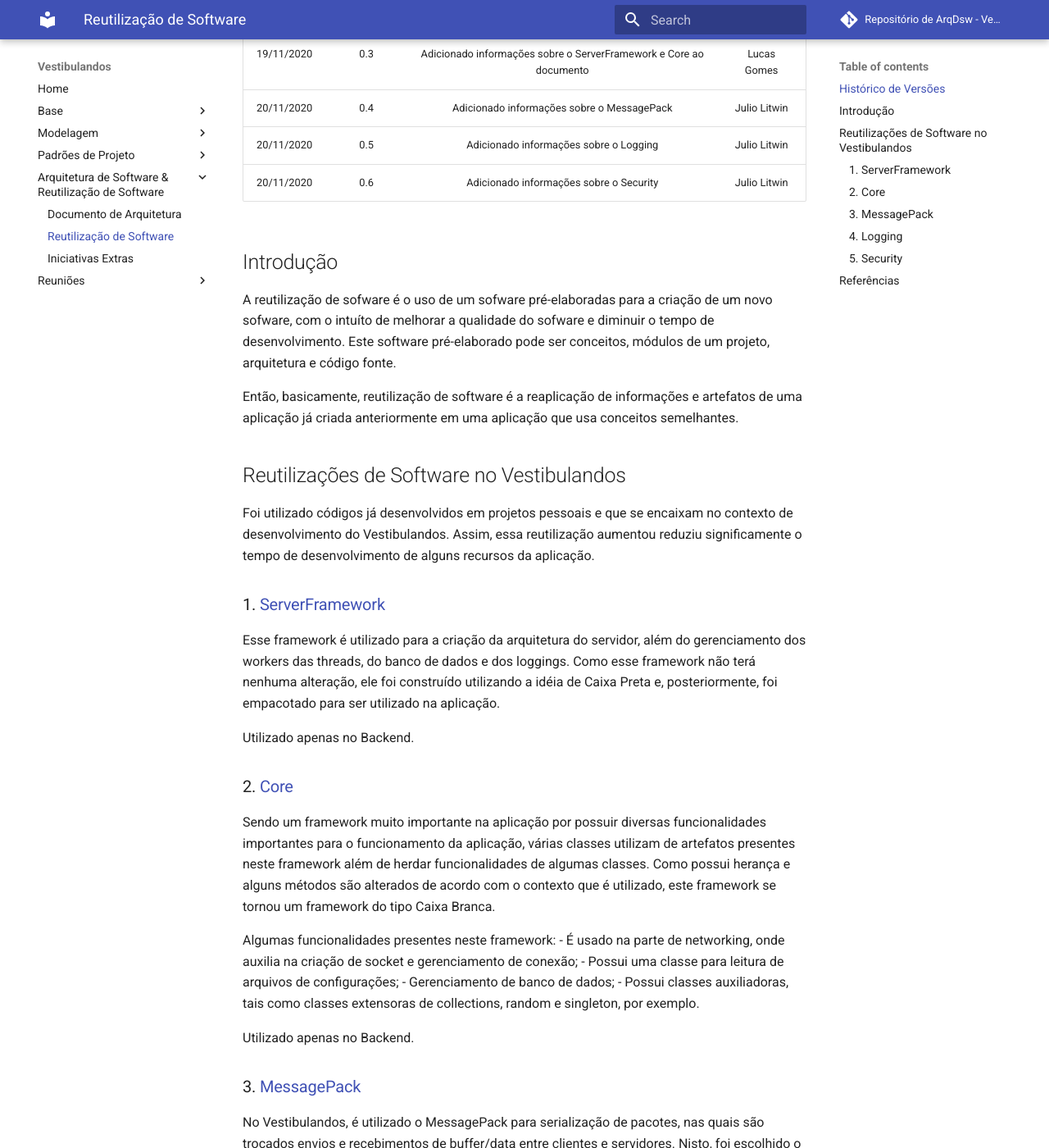
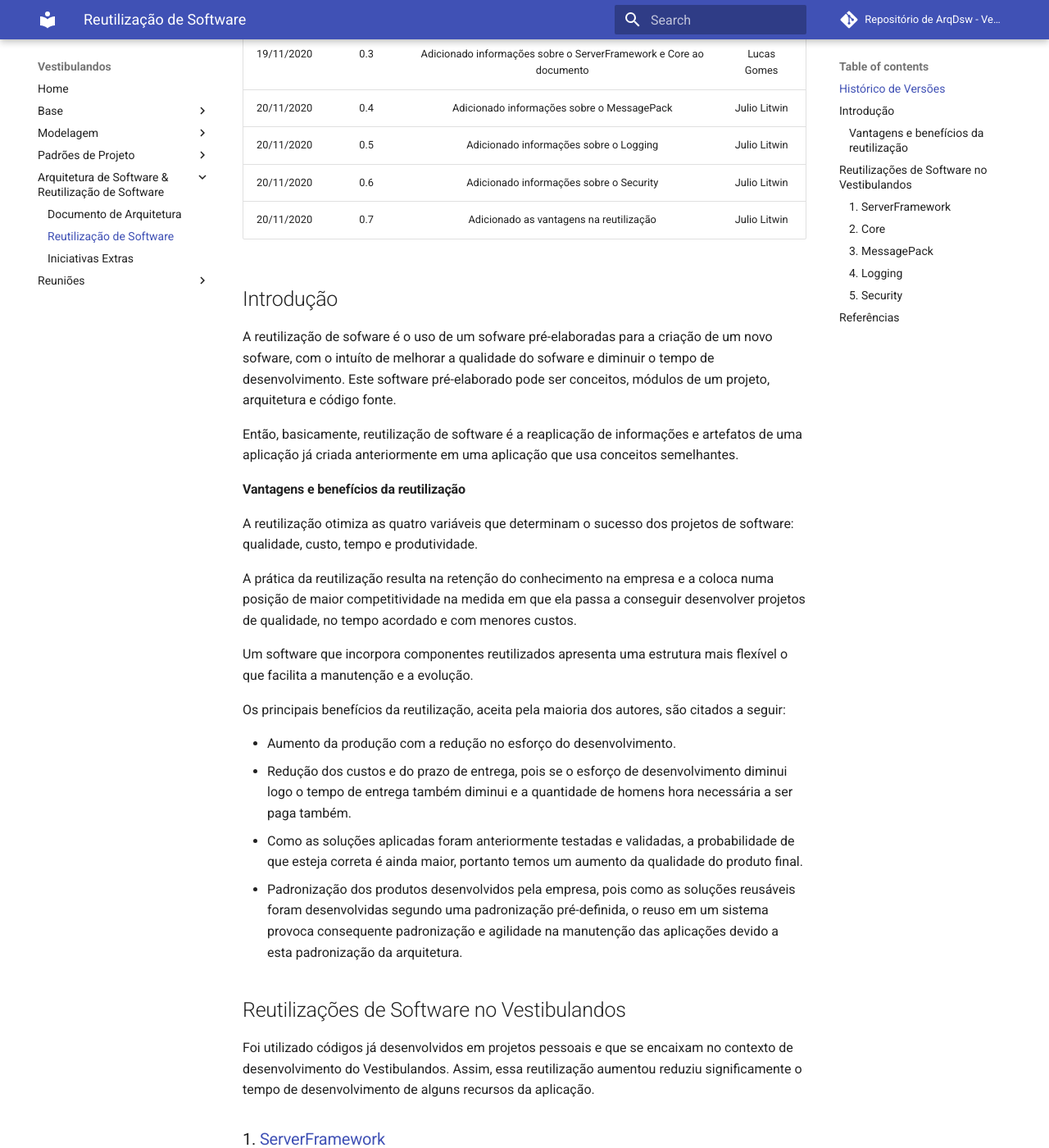
Before and after one commit to UnBArqDsw/2020.1_G4_Vestibulandos, an MkDocs documentation site: the page built from docs/arquitetura_e_reutilizacao/doc_reutilização_de_software.md, in a window 1280 px wide and 1400 px high, scrolled down 365 px. Shown: the whole window at 82% size. Built offline with MkDocs 1.6.1 and Material for MkDocs 9.7.7, drawn with Linux system fonts in a browser that asks for light colours; comment, search, counter and statistics services are not loaded.

Commit message:
adicionado as vantagens de reutilização no doc.

```diff
--- a/docs/arquitetura_e_reutilizacao/doc_reutilização_de_software.md
+++ b/docs/arquitetura_e_reutilizacao/doc_reutilização_de_software.md
@@ -10,11 +10,28 @@
 | 20/11/2020 | 0.4 | Adicionado informações sobre o MessagePack | Julio Litwin |
 | 20/11/2020 | 0.5 | Adicionado informações sobre o Logging | Julio Litwin |
 | 20/11/2020 | 0.6 | Adicionado informações sobre o Security | Julio Litwin |
+| 20/11/2020 | 0.7 | Adicionado as vantagens na reutilização | Julio Litwin |
 
 ## Introdução
 A reutilização de sofware é o uso de um sofware pré-elaboradas para a criação de um novo sofware, com o intuíto de melhorar a qualidade do sofware e diminuir o tempo de desenvolvimento. Este software pré-elaborado pode ser conceitos, módulos de um projeto, arquitetura e código fonte.
 
 Então, basicamente, reutilização de software é a reaplicação de informações e artefatos de uma aplicação já criada anteriormente em uma aplicação que usa conceitos semelhantes.
+
+#### Vantagens e benefícios da reutilização
+
+A reutilização otimiza as quatro variáveis que determinam o sucesso dos projetos de software: qualidade, custo, tempo e produtividade.
+
+A prática da reutilização resulta na retenção do conhecimento na empresa e a coloca numa posição de maior competitividade na medida em que ela passa a conseguir desenvolver projetos de qualidade, no tempo acordado e com menores custos.
+
+Um software que incorpora componentes reutilizados apresenta uma estrutura mais flexível o que facilita a manutenção e a evolução.
+
+Os principais benefícios da reutilização, aceita pela maioria dos autores, são citados a seguir:
+
+- Aumento da produção com a redução no esforço do desenvolvimento.
+- Redução dos custos e do prazo de entrega, pois se o esforço de desenvolvimento diminui logo o tempo de entrega também diminui e a quantidade de homens hora necessária a ser paga também.
+- Como as soluções aplicadas foram anteriormente testadas e validadas, a probabilidade de que esteja correta é ainda maior, portanto temos um aumento da qualidade do produto final.
+- Padronização dos produtos desenvolvidos pela empresa, pois como as soluções reusáveis foram desenvolvidas segundo uma padronização pré-definida, o reuso em um sistema provoca consequente padronização e agilidade na manutenção das aplicações devido a esta padronização da arquitetura.
+
 
 ## Reutilizações de Software no Vestibulandos
 Foi utilizado códigos já desenvolvidos em projetos pessoais e que se encaixam no contexto de desenvolvimento do Vestibulandos. Assim, essa reutilização aumentou reduziu significamente o tempo de desenvolvimento de alguns recursos da aplicação.
```
